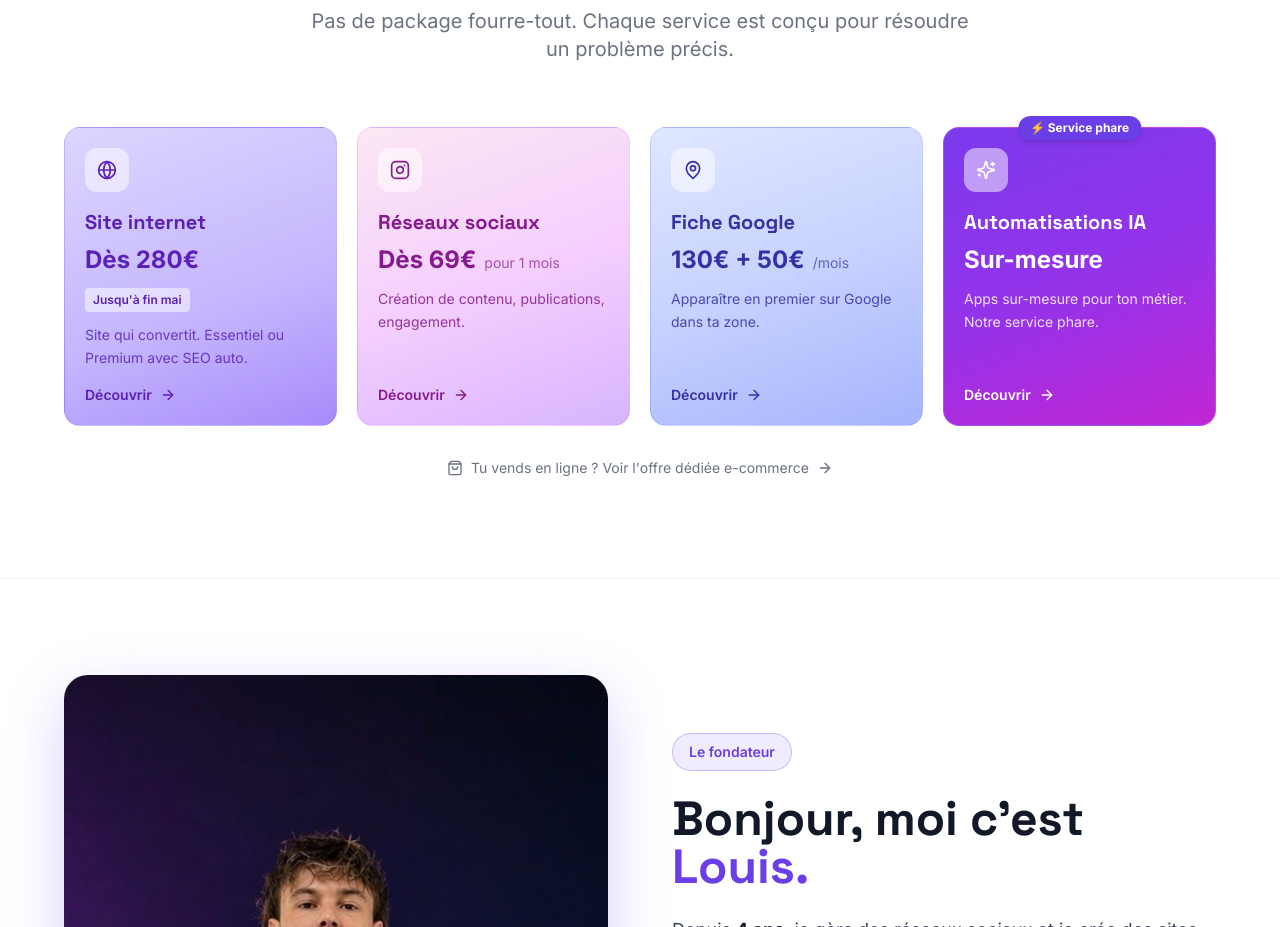
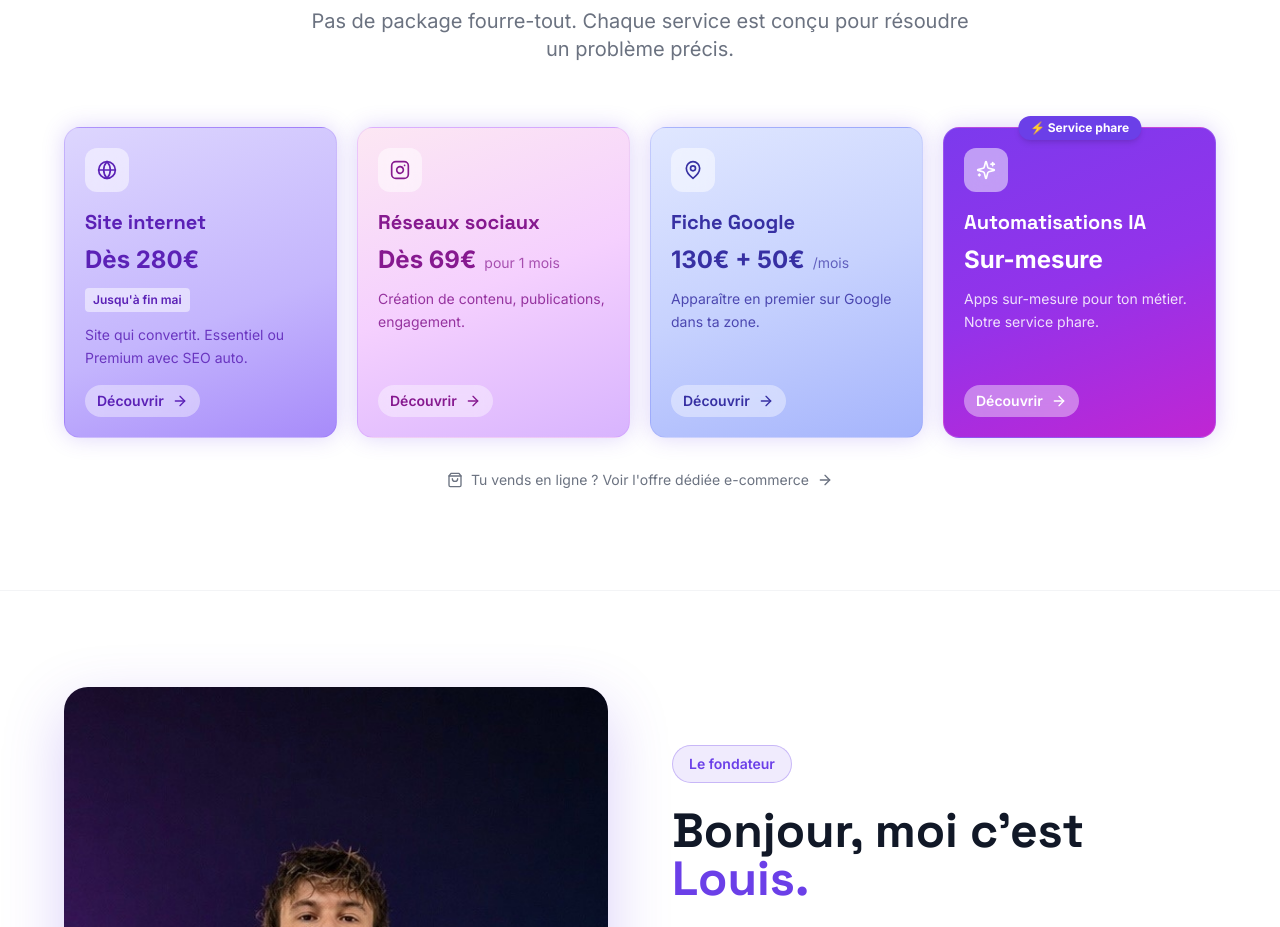
Before and after one commit to DigitalPulseAgency/SITE-AGENCE-definitif, a React (Vite) app: page / in a window 1280 px wide. Shown: the part 1060-1987 px from the top of the page. Built offline with nearby package versions, Linux system fonts and the light colour scheme.

Commit message:
feat(home): glow + animation sur les cartes services

```diff
--- a/src/components/ServicesGrid.jsx
+++ b/src/components/ServicesGrid.jsx
@@ -78,8 +78,8 @@ export default function ServicesGrid() {
               <a
                 key={i}
                 href={service.url}
-                style={service.cardStyle}
-                className="group relative rounded-2xl p-5 border-[0.5px] flex flex-col min-h-[200px] md:min-h-[240px] transition-all duration-200 ease-out hover:scale-[1.02] hover:shadow-lg hover:shadow-violet-500/10"
+                style={{ ...service.cardStyle, boxShadow: '0 0 22px rgba(107, 63, 232, 0.22)' }}
+                className="group relative rounded-2xl p-5 border-[0.5px] flex flex-col min-h-[200px] md:min-h-[240px] transition-all duration-300 ease-out hover:scale-[1.03] hover:-translate-y-1 hover:!shadow-[0_0_45px_rgba(107,63,232,0.55)]"
               >
                 {service.featured && (
                   <div className="absolute -top-3 left-1/2 -translate-x-1/2 bg-[#6B3FE8] text-white text-xs font-bold px-3 py-1 rounded-full whitespace-nowrap shadow-md">
@@ -113,9 +113,9 @@ export default function ServicesGrid() {
                   {service.desc}
                 </p>
 
-                <div className="inline-flex items-center gap-2 font-semibold text-sm group-hover:gap-3 transition-all">
+                <div className="inline-flex items-center gap-2 font-semibold text-sm bg-white/40 backdrop-blur px-3 py-1.5 rounded-full self-start transition-all duration-300 group-hover:bg-white/70 group-hover:gap-3 group-hover:shadow-md">
                   Découvrir
-                  <ArrowRight className="w-4 h-4" />
+                  <ArrowRight className="w-4 h-4 transition-transform duration-300 group-hover:translate-x-0.5" />
                 </div>
               </a>
             );
```
